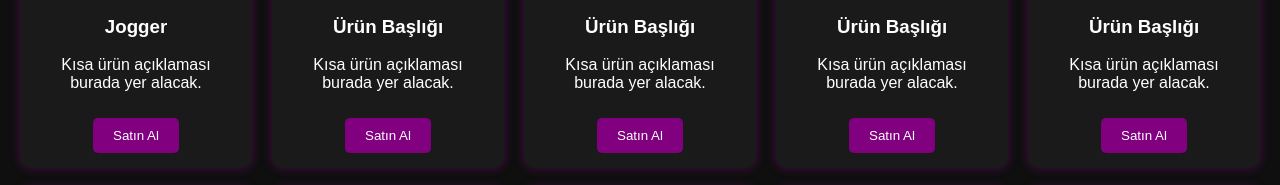
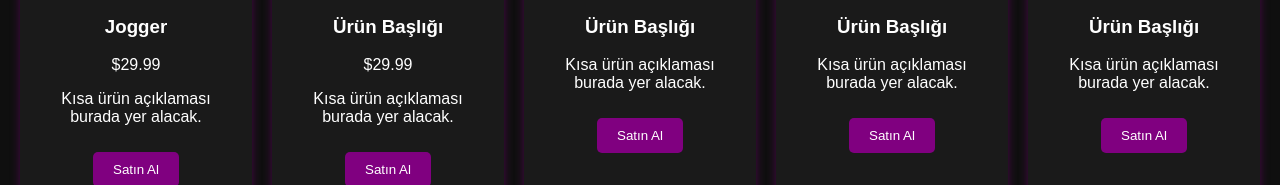
Before and after one commit to LELEGOBOO/Daily-Glam, a plain HTML site: page index.html in a window 1280 px wide. Shown: the part 400-585 px from the top of the page. Drawn offline with Linux system fonts and the light colour scheme; files whose address does not match are found by name.

Commit message:
Update index.html

```diff
--- a/index.html
+++ b/index.html
@@ -40,6 +40,7 @@
 <div class="product-card">
     <img src="assets/sample.jpg" alt="Ürün görseli">
     <h3>Jogger</h3>
+    <span class="price">$29.99</span>
     <p>Kısa ürün açıklaması burada yer alacak.</p>
     <a href="AFFILIATE_LINK" target="_blank" rel="noopener noreferrer">
         <button class="buy-button">Satın Al</button>
@@ -49,6 +50,7 @@
 <div class="product-card">
     <img src="assets/sample.jpg" alt="Ürün görseli">
     <h3>Ürün Başlığı</h3>
+    <span class="price">$29.99</span>
     <p>Kısa ürün açıklaması burada yer alacak.</p>
     <a href="AFFILIATE_LINK" target="_blank" rel="noopener noreferrer">
         <button class="buy-button">Satın Al</button>
```
